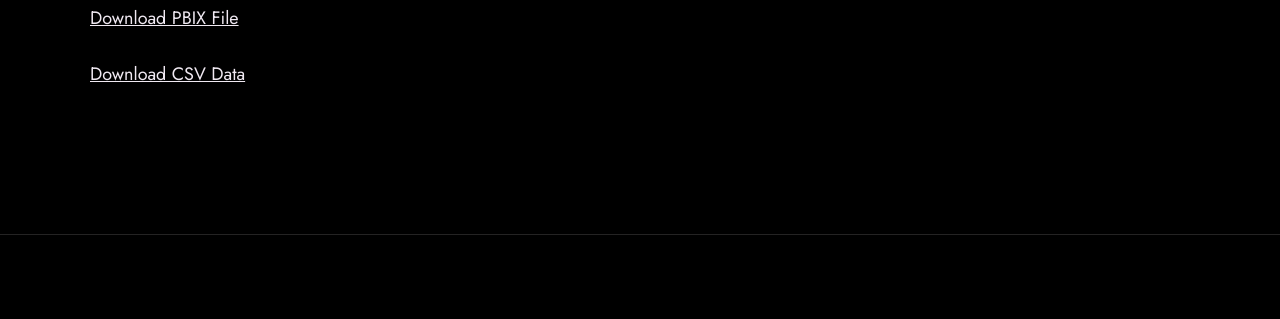
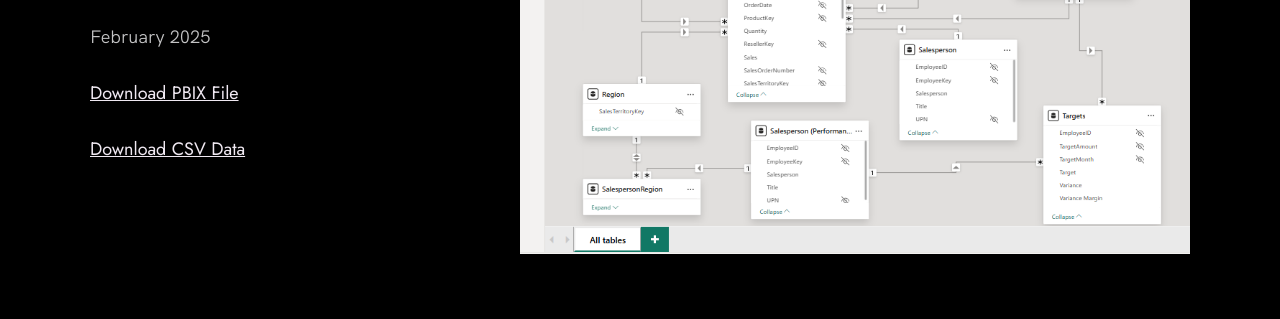
Before and after one commit to 123kiwi/portfolio, a plain HTML site: page Adventure Works Dataset.html in a window 1280 px wide. Shown: the part 543-862 px from the top of the page. Drawn offline with Linux system fonts and the light colour scheme.

Commit message:
Update Adventure Works Dataset.html

```diff
--- a/Adventure Works Dataset.html
+++ b/Adventure Works Dataset.html
@@ -37,13 +37,12 @@
               <p>
                 <a href="ResellerSales_202006.csv" download>Download CSV Data</a>
               </p>
+            </div>
 
-            </div>
             <div class="work__image-box">
-              <img src=".images/Model_View.png" class="work__image" alt="Model View" />
+              <img src="./images/Model_View.png" class="work__image" alt="Model View" />
             </div>
           </div>
-
 
         </div>
       </div>
```
